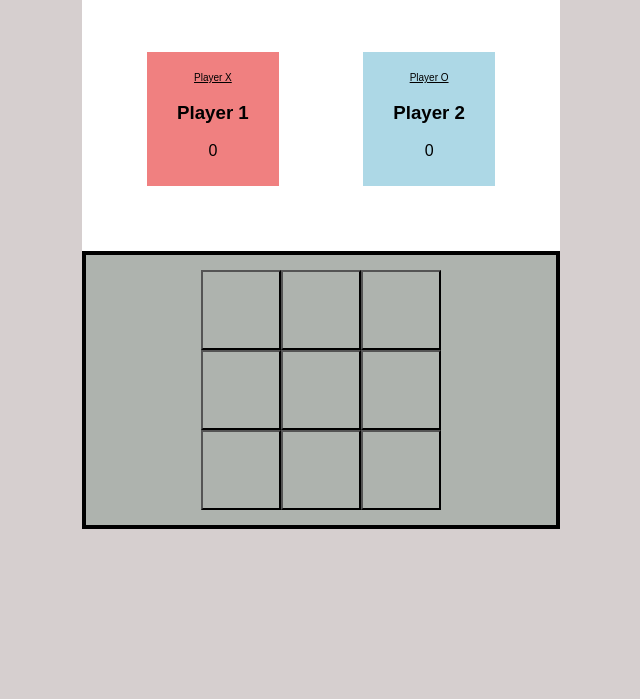
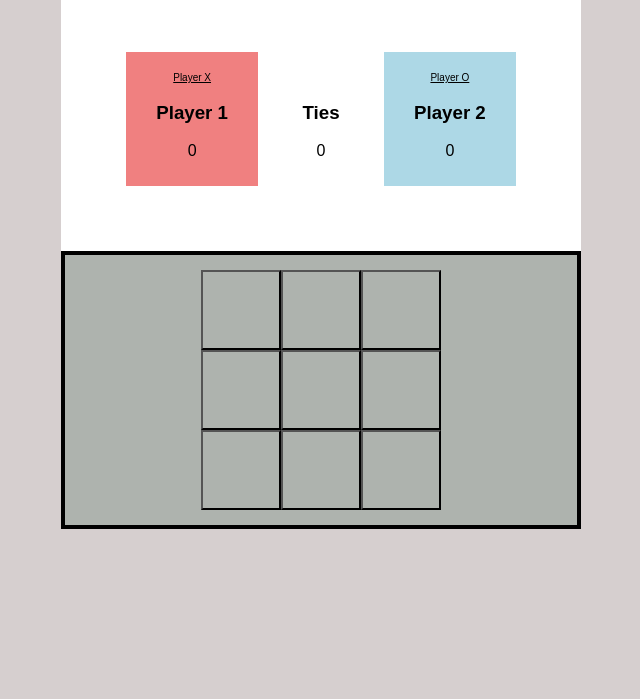
Before and after one commit to Reinerus/tic-tac-toe, a plain HTML site: page index.html in a window 1280 px wide. Shown: the part 101-800 px from the top of the page, without its empty margins (319-959 px from the left). Drawn offline with Linux system fonts and the light colour scheme.

Commit message:
added ties html

```diff
--- a/index.html
+++ b/index.html
@@ -20,6 +20,12 @@
                     <p id="player1">0</p>
                 </div>
 
+                <div class="tiesbox">
+                    <h3>Ties</h3>
+                    <p id ="ties">0</p>
+                </div>
+
+
                 <div class="player2">
                     <p>Player O</p>
                     <h3>Player 2</h3>
--- a/style.css
+++ b/style.css
@@ -49,6 +49,10 @@ body {
     text-decoration: underline;
 }
 
+.tiesbox{
+    display: inline-block;
+}
+
 .keypad
 {
     border: 2px solid black;
```
